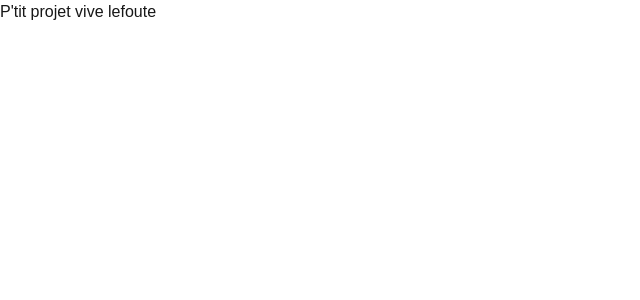
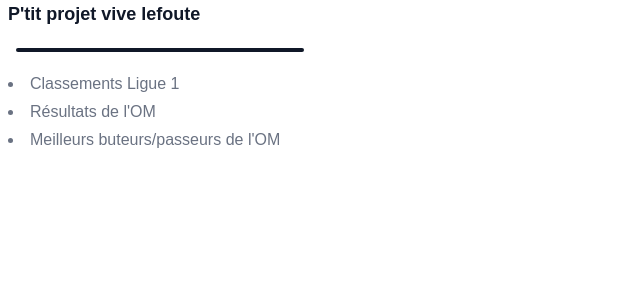
Before and after one commit to Londrak95/lefoute, a Next.js app: page / in a window 1280 px wide. Shown: the top 300 px of the page, without its empty margins (0-640 px from the left). Built offline with nearby package versions, Linux system fonts and the light colour scheme.

Commit message:
add links and styling to the front page

```diff
--- a/src/app/page.tsx
+++ b/src/app/page.tsx
@@ -1,7 +1,17 @@
 'use client'
+
+import Link from 'next/link'
 
 export default function Home() {
   return (
-    <h1> P'tit projet vive lefoute </h1>
+    <div className="mx-2">
+    <h2 className="mb-2 text-lg font-semibold text-gray-900 dark:text-white">P'tit projet vive lefoute</h2>
+    <hr className="w-72 h-1 mx-2 my-4 bg-gray-900 border-0 rounded-sm md:my-5 dark:bg-gray-700"/>
+    <ul className="max-w-md space-y-1 text-gray-500 list-disc list-inside dark:text-gray-400">
+      <li> <Link href="/standings" target="_blank">Classements Ligue 1</Link> </li>
+      <li> <Link href="/results" target="_blank">Résultats de l'OM</Link> </li>
+      <li> <Link href="/performers" target="_blank">Meilleurs buteurs/passeurs de l'OM</Link> </li>
+    </ul>
+    </div>
   )
 }
```
